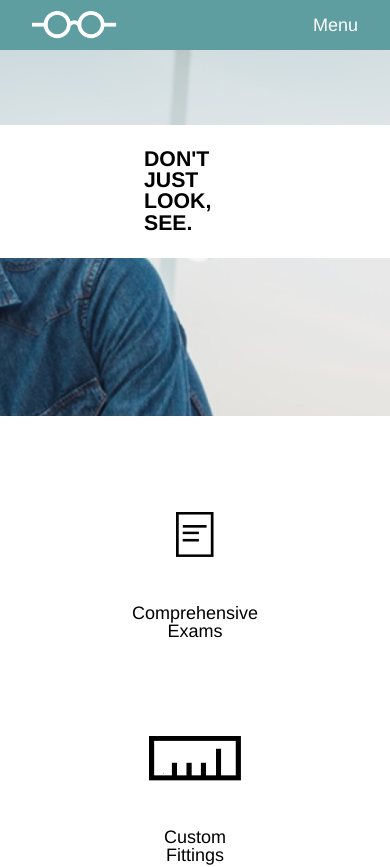
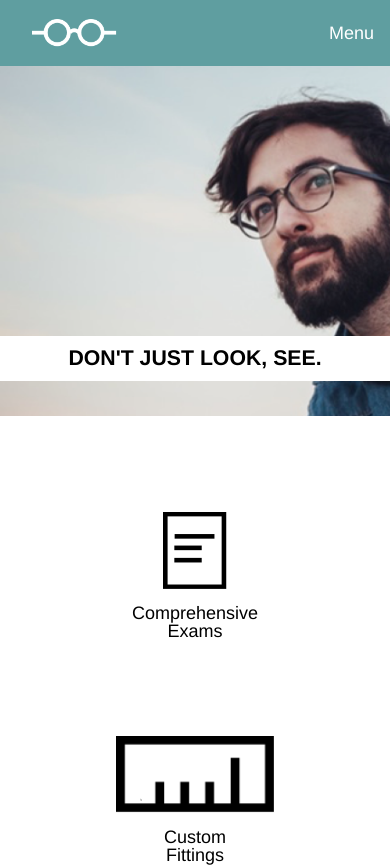
Before and after one commit to piiiglet/tortoiseshell-optics, a plain HTML site: page index.html in a window 390 px wide. Shown: the top 867 px of the page. Drawn offline with Linux system fonts and the light colour scheme.

Commit message:
made css changes to fix the parts that I broke in the header so that it looks good on mobile and tablet. I think this project is done and ready for review.

```diff
--- a/resources/css/style.css
+++ b/resources/css/style.css
@@ -38,7 +38,7 @@ header {
   max-height: 1.75rem;
 }
 
-.menu {
+#menu {
   display: none;
 }
 
@@ -53,10 +53,28 @@ nav a {
   color: white;
 }
 
+.hero-container {
+  display: flex;
+  justify-content: flex-end;
+  max-width: 960px;
+  margin: auto;
+}
+
+.hero-content {
+  background: white;
+  margin-top: 14rem;
+  margin-right: -2rem;
+
+}
+
+.hero-content h1 {
+  font-size: 2rem;
+  padding: 0.75rem 5rem;
+  text-transform: uppercase;
+  font-weight: bold;
+}
+
 @media only screen and (max-width: 960px) {
-  body {
-    width: 100%;
-  }
   header {
     padding-top: 0;
   }
@@ -69,7 +87,38 @@ nav a {
   }
 }
 
-@media only screen and (max-width: 600px) {
+@media only screen and (max-width: 960px) {
+  .main {
+    width: 100%;
+  }
+  header {
+    background-position: left;
+  }
+  .hero-content {
+    position: relative;
+  }
+  .hero-content h1 {
+    font-size: 1.33rem;
+    padding: 0.75rem 4rem;
+    margin-right: 2rem;
+  }
+}
+
+@media only screen and (max-width: 750px) {
+  nav li {
+    padding: 1.5rem 1rem;
+  }
+}
+
+
+@media only screen and (max-width: 630px) {
+  #menu {
+    display: inline-block;
+  }
+  nav li {
+    display: none;
+  }
+
   .company-info h3 {
     display: none;
   }
@@ -82,35 +131,23 @@ nav a {
   }
 
   .hero-content {
-  padding: 0.75rem 5rem;
+    padding: 0.75rem 1rem;
     background: white;
-  margin-top: 10rem;
-  margin-right: -2rem;
+    margin-top: 21rem;
+    margin-right: 0;
+    width: 100%;
   }
 
   .hero-content h1 {
-  font-family: Helvetica;
-  font-size: 2rem;
     text-transform: uppercase;
     font-weight: bold;
+    text-align: center;
+    padding: 0;
+    margin-right: 0;
+  }
 }
 
-@media only screen and (max-width: 960px) {
 
-  .main {
-    width: 100%;
-  }
-  .hero-content {
-    margin-top: 7.8rem;
-
-    position: relative;
-  }
-  .hero-content h1 {
-    font-size: 1.33rem;
-    padding: 0.75rem 4rem;
-    margin-right: 2rem;
-  }
-}
 
 
 
@@ -135,7 +172,7 @@ nav a {
 }
 
 .feature-card img {
-  height: 35%;
+  height: 60%;
   width: auto;
 }
 
@@ -164,19 +201,7 @@ footer {
 }
 
 @media only screen and (max-width: 600px) {
-  #menu {
-    display: inline-block;
-  }
-  nav li {
-    display: none;
-  }
-  .hero-container {
-    justify-content: flex-start;
-  }
 
-  .hero-content {
-    margin-right: 0;
-  }
   .supporting {
     flex-direction: column;
     align-items: center;
```
Lines whose indentation alone changed are shown as unchanged.
